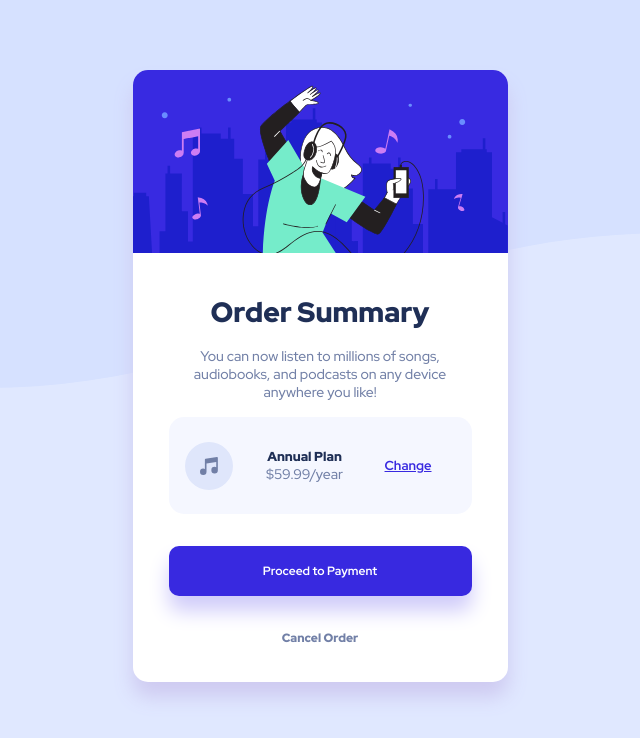
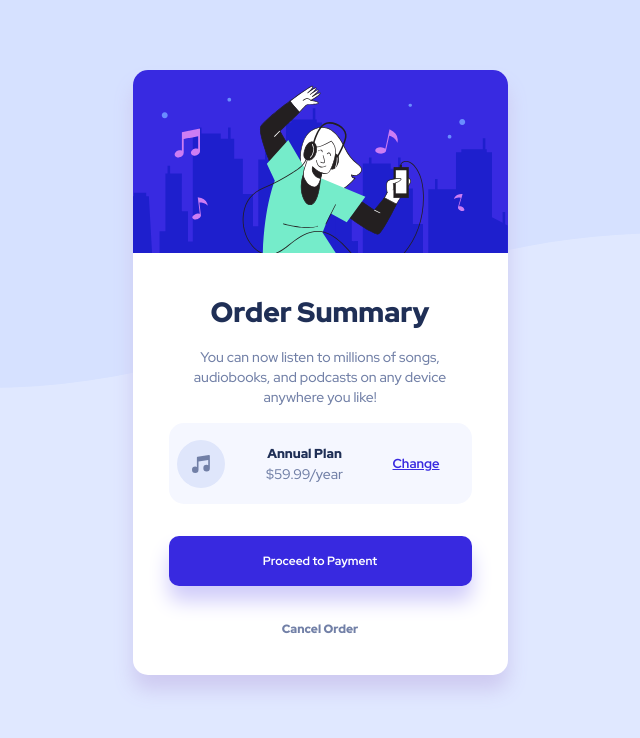
Before and after one commit to ishitaraina1807/Order_Summary_Component, a plain HTML site: page index.html in a window 1280 px wide. Shown: the whole page, without its empty margins (320-960 px from the left). Drawn offline with Linux system fonts and the light colour scheme.

Commit message:
Update styles.css

```diff
--- a/styles.css
+++ b/styles.css
@@ -45,6 +45,7 @@ p {
     color: hsl(224, 23%, 55%);
     text-align: center;
     font-weight: 500;
+    line-height: 20px;
 }
 .wrapper{
     border-radius: 15px;
@@ -52,7 +53,7 @@ p {
     background-color: hsl(225, 100%, 98%);
     display: flex;
     flex-direction: row;
-    padding: 1rem;
+    padding: 0.5rem;
     align-items: center;
     justify-content: space-between;
 }
```
